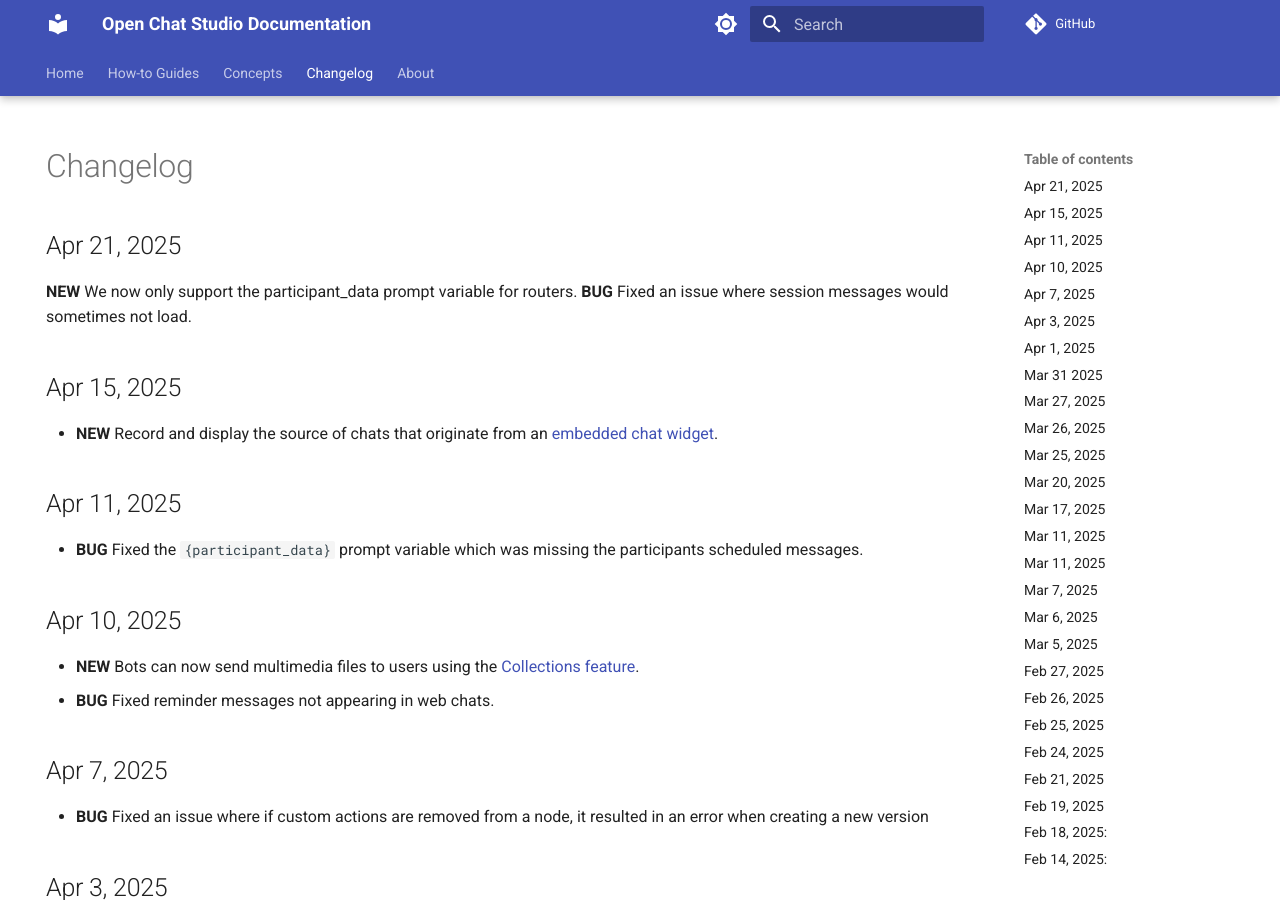
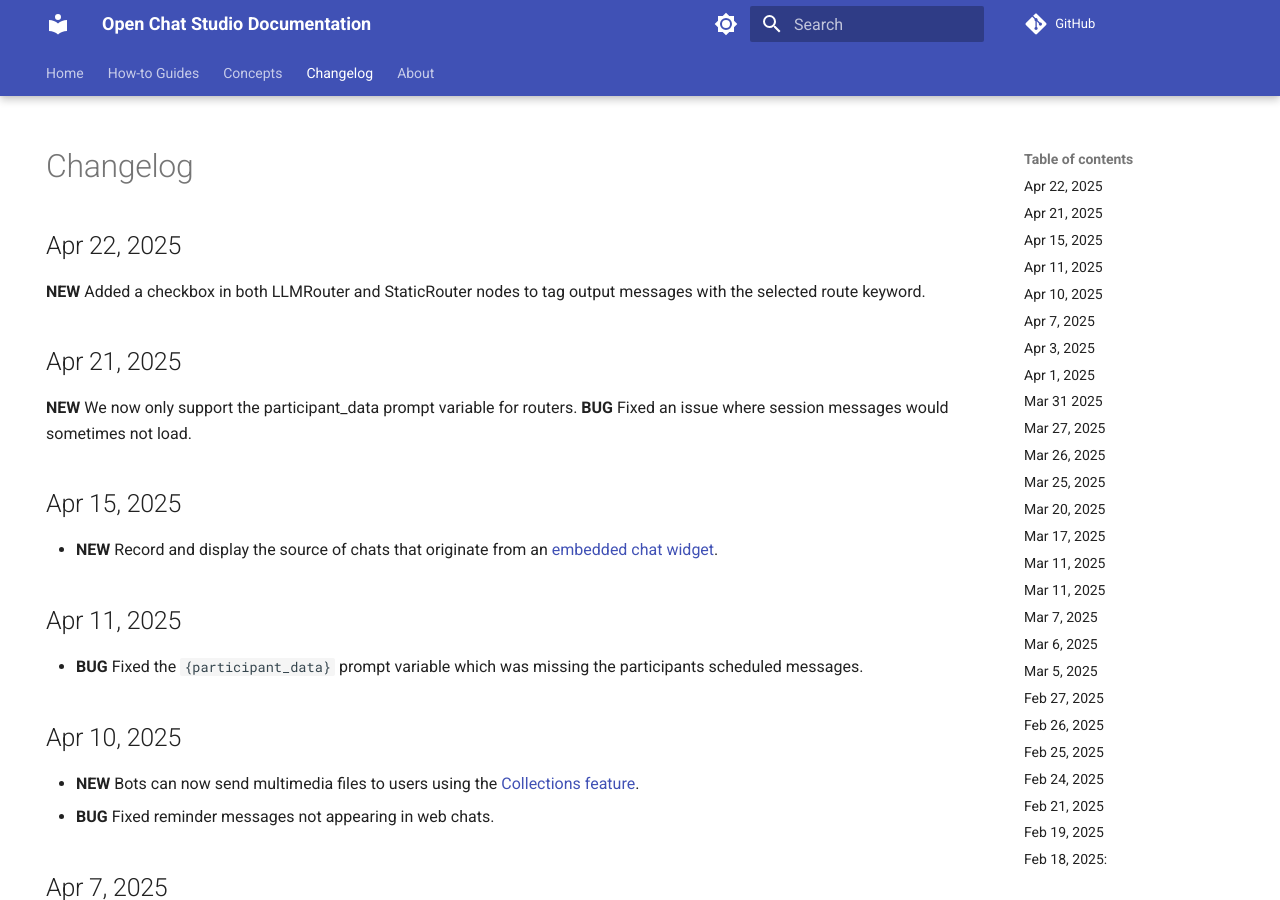
Before and after one commit to dimagi/open-chat-studio-docs, an MkDocs documentation site: the page built from docs/changelog.md, in a window 1280 px wide and 900 px high. Built offline with MkDocs 1.6.1 and Material for MkDocs 9.7.7, drawn with Linux system fonts in a browser that asks for light colours; emoji names are drawn with the system emoji font; a script that is not in the unit is left out; comment, search, counter and statistics services are not loaded.

Commit message:
update changelog for 22nd april

```diff
--- a/docs/changelog.md
+++ b/docs/changelog.md
@@ -4,6 +4,8 @@
 ---
 
 # Changelog
+## Apr 22, 2025
+**NEW** Added a checkbox in both LLMRouter and StaticRouter nodes to tag output messages with the selected route keyword.
 ## Apr 21, 2025
 **NEW** We now only support the participant_data prompt variable for routers.
 **BUG** Fixed an issue where session messages would sometimes not load.
```
